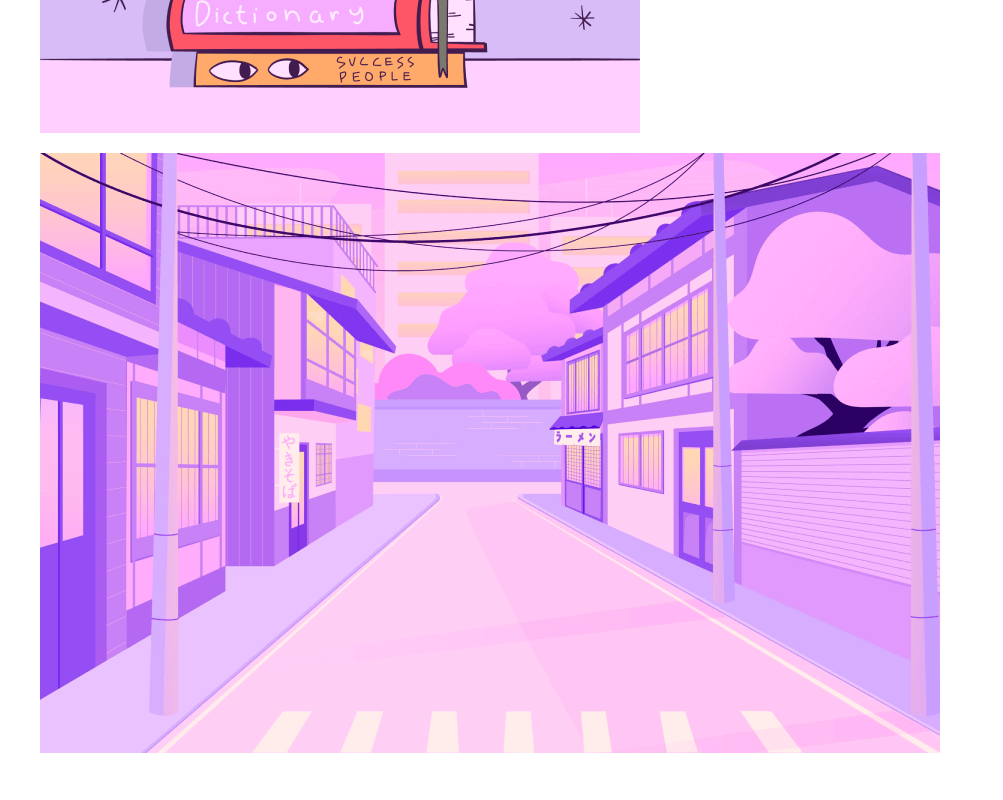
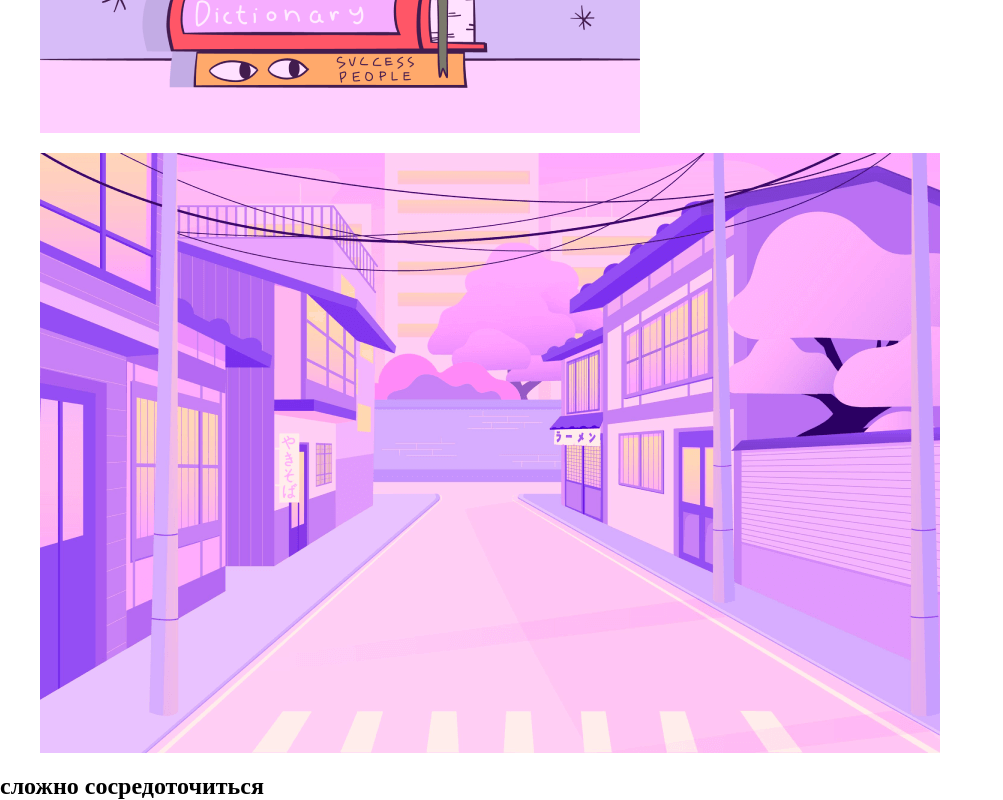
Before and after one commit to EgorChen246/slozhno-sosredotochitsya-ad, a plain HTML site: page index.html in a window 1280 px wide. Shown: the part 2872-3672 px from the top of the page, without its empty margins (0-1003 px from the left). Before the commit the page ends 3645 px from the top, so only its background shows below. Drawn offline with Linux system fonts and the light colour scheme.

Commit message:
Разметка подвала

```diff
--- a/index.html
+++ b/index.html
@@ -21,7 +21,7 @@
   </head>
 
   <body class="page">
-    <div class="page__inner"></div>
+    <div class="page__inner">
       <header class="header decorated-zone">
         <span class="header__rec" aria-hidden="true">
           REC
@@ -153,7 +153,7 @@
               </article>
             </div>
           </section>
-        </main>
+
           <section class="section gallery" aria-labelledby="gallery-title">
             <h2 class="section__title" id="gallery-title">
               Галерея
@@ -201,6 +201,14 @@
               </figure>
             </div>
           </section>
+
+
+        </main>
+        <footer class="footer decorated-zone">
+          <h2 class="footer__title">
+            сложно сосредоточиться
+          </h2>
+        </footer>
     </div>
   </body>
 </html>
```
